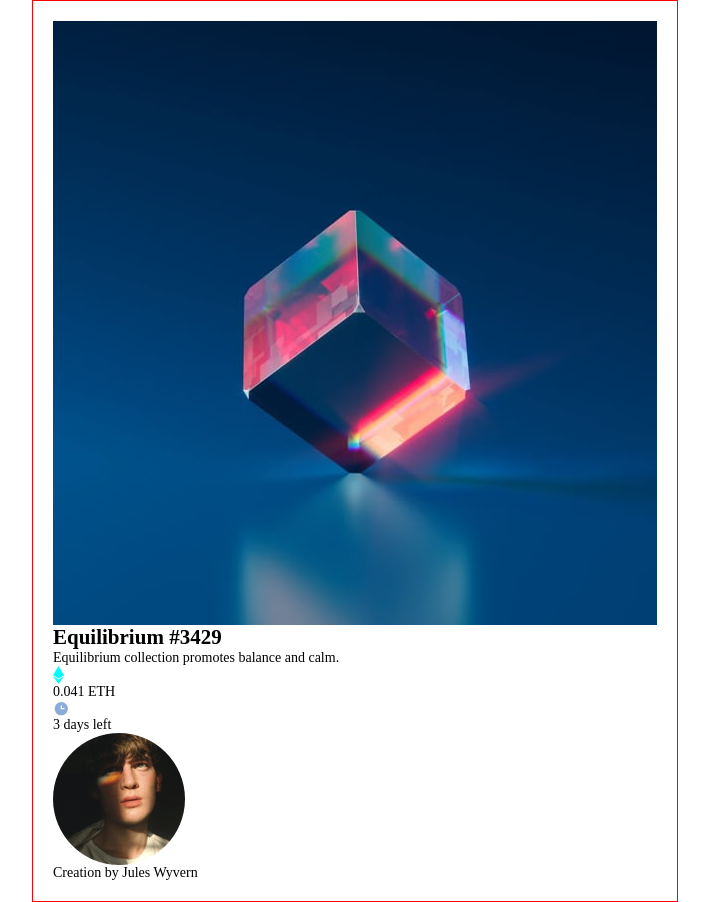
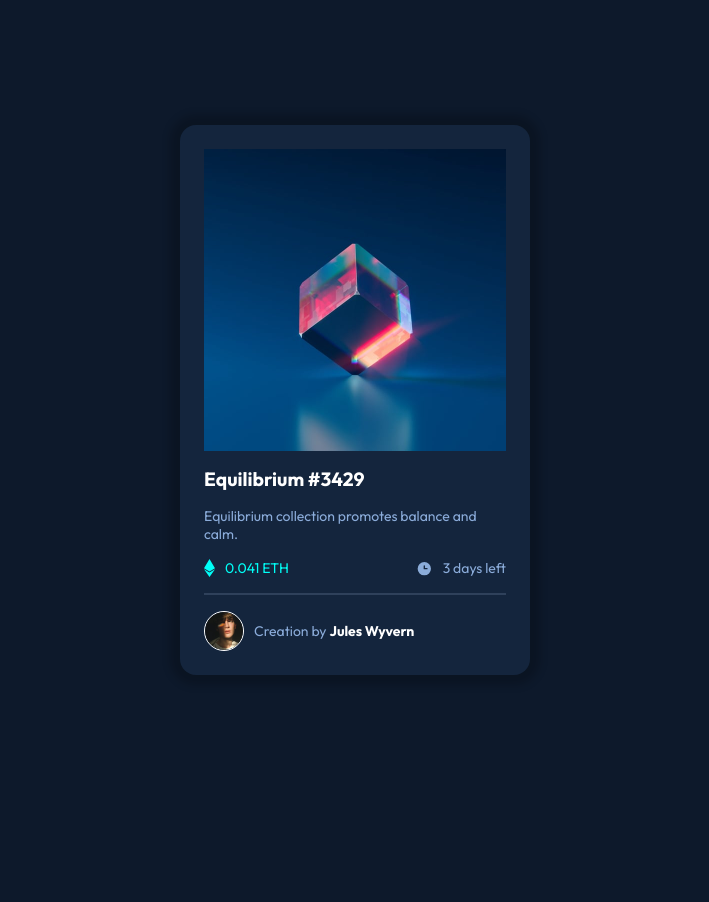
Before and after one commit to aliakhizer/NFT-preview-card-component, a plain HTML site: page index.html in a window 1280 px wide. Shown: the whole page, without its empty margins (285-994 px from the left). After the commit the page ends 800 px from the top, so only its background shows below. Drawn offline with Linux system fonts and the light colour scheme.

Commit message:
add card code

```diff
--- a/css/style.css
+++ b/css/style.css
@@ -1,21 +1,124 @@
+:root {
+  --clr--teriary: hsl(217, 54%, 11%);
+  --clr--primary: hsl(178, 100%, 50%);
+  --clr--secondary: hsl(216, 50%, 16%);
+  --clr--accent: hsl(215, 51%, 70%);
+  --clr--accent-dark: hsl(215, 32%, 27%);
+  --clr--white: hsl(0, 0%, 100%);
+}
 * {
   padding: 0;
   margin: 0;
   box-sizing: border-box;
 }
+img {
+  max-width: 100%;
+  display: block;
+}
 body {
-  /* background-color: hsl(217, 54%, 11%); */
   min-height: 100vh;
   display: flex;
   align-items: center;
   justify-content: center;
   font-size: 14px;
+  background-color: var(--clr--teriary);
+
+  font-family: "Outfit", sans-serif;
 }
-img {
-  max-width: 100%;
-  display: block;
+
+.artwork-card {
+  background-color: var(--clr--secondary);
+  box-shadow: 0 0 8px 10px rgba(0, 0, 0, 0.2);
+  width: 350px;
+  border-radius: 1rem;
+  display: flex;
+  flex-direction: column;
+  gap: 1rem;
+  padding: 1.5rem;
 }
-.artwork-card {
-  padding: 20px;
-  border: 1px solid red;
+.image_container {
+  position: relative;
+  background-color: var(--clr--primary);
+  border-radius: 12px;
 }
+.image_container img {
+  width: 100%;
+  height: 100%;
+}
+
+.artwork-card__image {
+  position: absolute;
+  top: 0;
+  left: 0;
+  right: 0;
+  opacity: 1;
+}
+.artwork-card__image:hover {
+  opacity: 0;
+  cursor: pointer;
+}
+.artwork-card__details {
+  display: flex;
+  flex-direction: column;
+  gap: 1rem;
+}
+
+.artwork-card__title {
+  font-size: 1.2rem;
+  color: var(--clr--white);
+
+  cursor: pointer;
+}
+
+.artwork-card__title:hover {
+  color: var(--clr--primary);
+}
+.artwork-card__description {
+  /* font-weight: 300; */
+  color: var(--clr--accent);
+}
+.artwork-card__offer {
+  display: flex;
+  align-items: center;
+  justify-content: space-between;
+}
+.artwork-card__price {
+  display: flex;
+  align-items: center;
+  gap: 10px;
+}
+.artwork-card__time-left {
+  display: flex;
+  align-items: center;
+  gap: 10px;
+}
+.artwork-card__price {
+  color: var(--clr--primary);
+}
+.artwork-card__time-left {
+  color: var(--clr--accent);
+}
+.divider {
+  width: 100%;
+  height: 2px;
+  background-color: var(--clr--accent-dark);
+}
+.artist-details {
+  display: flex;
+  align-items: center;
+  gap: 10px;
+}
+.artist-details img {
+  width: 40px;
+  border-radius: 50%;
+  border: 1px solid var(--clr--white);
+}
+.artist-details p {
+  color: var(--clr--accent);
+}
+.artist-details b {
+  color: var(--clr--white);
+}
+.footer b:hover {
+  color: var(--clr--primary);
+}
--- a/index.html
+++ b/index.html
@@ -10,6 +10,12 @@
       type="image/png"
       sizes="32x32"
       href="./images/favicon-32x32.png"
+    />
+    <link rel="preconnect" href="https://fonts.googleapis.com" />
+    <link rel="preconnect" href="https://fonts.gstatic.com" crossorigin />
+    <link
+      href="https://fonts.googleapis.com/css2?family=Inter:slnt,wght@-10..0,100..900&family=Outfit:wght@100..900&display=swap"
+      rel="stylesheet"
     />
     <link rel="stylesheet" href="css/style.css" />
     <title>Frontend Mentor | NFT preview card component</title>
@@ -26,14 +32,16 @@
     </style>
   </head>
   <body>
-
     <main>
       <div class="artwork-card">
-        <img
-          src="images/image-equilibrium.jpg"
-          alt="shadow box"
-          class="artwork-card__image"
-        />
+        <div class="image_container">
+          <img
+            src="images/image-equilibrium.jpg"
+            alt="shadow box"
+            class="artwork-card__image"
+          />
+          <img src="images/icon-view.svg" alt="icon view" />
+        </div>
         <div class="artwork-card__details">
           <h2 class="artwork-card__title">Equilibrium #3429</h2>
           <p class="artwork-card__description">
@@ -43,17 +51,17 @@
         <div class="artwork-card__offer">
           <div class="artwork-card__price">
             <img src="./images/icon-ethereum.svg" alt="" />
-            <p class="artwork-card__ethereum-price">0.041 ETH</p>
+            <span class="artwork-card__ethereum-price">0.041 ETH</span>
           </div>
           <div class="artwork-card__time-left">
             <img src="images/icon-clock.svg" alt="clock" class="clock__icon" />
-            <p class="artwork-card__days-left">3 days left</p>
+            <span class="artwork-card__days-left">3 days left</span>
           </div>
         </div>
-
+        <div class="divider"></div>
         <footer class="artist-details">
           <img src="images/image-avatar.png" alt="jules" />
-          <p class="artist-details__name">Creation by Jules Wyvern</p>
+          <p class="artist-details__name">Creation by <b>Jules Wyvern</b></p>
         </footer>
       </div>
     </main>
```
